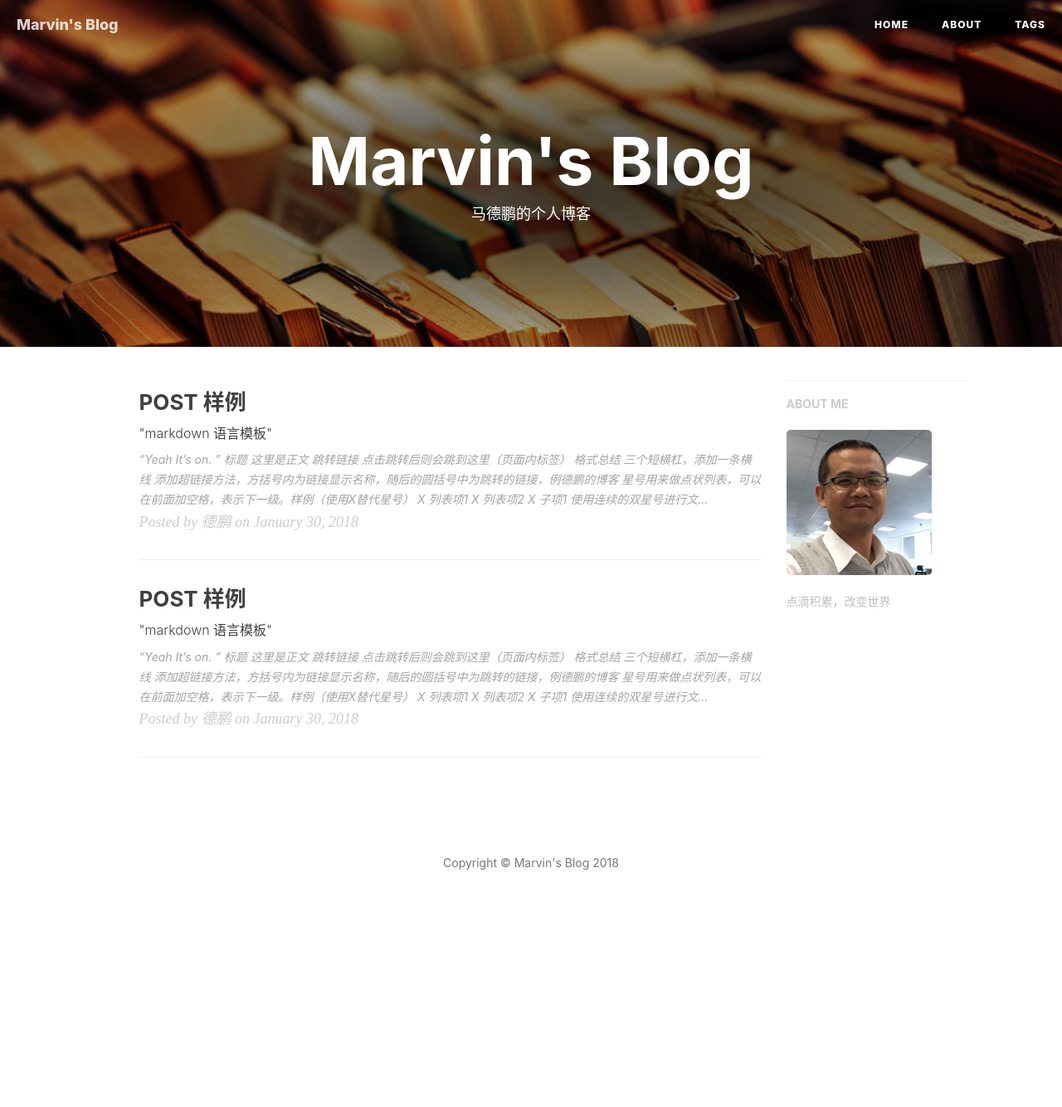
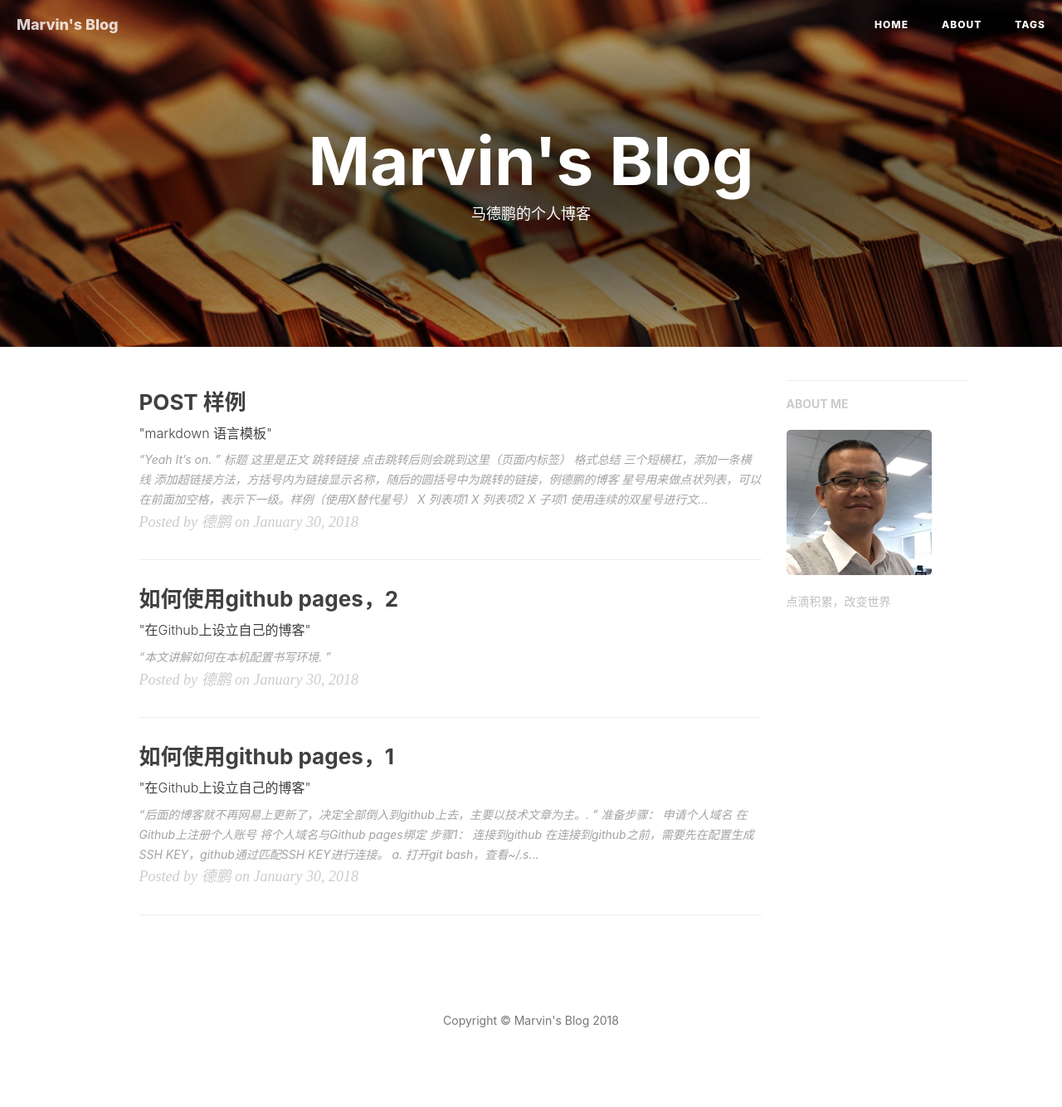
Before and after one commit to ma-depeng/ma-depeng.github.io, a Jekyll site: the page built from index.html, in a window 1280 px wide. Shown: the whole page at 83% size. Built offline with Jekyll 4.4.1, drawn with Linux system fonts in a browser that asks for light colours; nearby versions of some CDN libraries; the list of posts is cut into pages by our own code; comment, search, counter and statistics services are not loaded; before the commit the page ends 1144 px from its top, so only the background shows below that.

Commit message:
发布博文

```diff
--- a/_posts/2018-01-30-01-Use Github.markdown
+++ /dev/null
@@ -1,34 +0,0 @@
----
-layout:     post
-title:      "POST 样例"
-subtitle:   " \"markdown 语言模板\""
-date:       2018-01-30 21:00:00
-author:     "德鹏"
-header-img: "img/post-bg-2015.jpg"
-catalog: true
-tags:
-    - 其它杂记
----
-
-> “Yeah It's on. ”
-
-
-## 标题
-
-这里是正文
-
-[跳转链接](#build)
-
-<p id = "build"></p>
-点击跳转后则会跳到这里（页面内标签）
-
-## 格式总结
-1. 三个短横杠，添加一条横线
-2. 添加超链接方法，方括号内为链接显示名称，随后的圆括号中为跳转的链接，例[德鹏的博客](http://www.madepeng.com)
-3. 星号用来做点状列表，可以在前面加空格，表示下一级。样例（使用X替代星号）
-   X 列表项1
-   X 列表项2
-    X 子项1
-4. 使用连续的双星号进行文字加粗，样例（使用X替代星号），XX这里是加粗文字XX
-5. 使用上斜点用来标红，样例`这里是标红文字`
-6. 可以在文中直接使用HTML
--- /dev/null
+++ b/_posts/2018-01-30-01-Use-Github-1.markdown
@@ -0,0 +1,63 @@
+---
+layout:     post
+title:      "如何使用github pages，1"
+subtitle:   " \"在Github上设立自己的博客\""
+date:       2018-01-30 21:00:00
+author:     "德鹏"
+header-img: "img/post-bg.png"
+catalog: true
+tags:
+    - 其它杂记
+---
+
+> “后面的博客就不再网易上更新了，决定全部倒入到github上去，主要以技术文章为主。. ”
+
+准备步骤：
+1. 申请个人域名
+2. 在Github上注册个人账号
+3. 将个人域名与Github pages绑定
+
+## 步骤1： 连接到github
+
+在连接到github之前，需要先在配置生成SSH KEY，github通过匹配SSH KEY进行连接。
+**a. 打开git bash，查看~/.ssh目录是否存在。** 如果不存在，则表示SSH从未使用。
+**b. 使用ssh-keygen命令，生成SSH KEY。**
+示例：
+$ ssh-keygen -t rsa -C "madepeng@madepeng.com"
+此时会提示输入密码，此密码为更新git时所用，可以防止别人更新。设置后，则会生成ssh key文件。
+生成的SSH KEY文件位于~/.ssh/目录下，id_rsa.pub。
+**c. 在github上设置ssh key。** 登录github后，在右上角>账户设置>SSH and GPG keys界面中，新建一个ssh key，将上一步得到的id_rsa.pub文件内容粘贴到内容框中。
+**d. 在本机使用ssh测试与github的连接。**
+示例：
+ssh -T git@github.com
+此时提示输入密码，输入密码后，出现下面提示，则表示连接成功。
+Hi ma-depeng! You've successfully authenticated, but GitHub does not provide shell access.
+至此，本机已成功连接至github。
+**e. 创建本机的git更新名称和邮箱。** git为一个版本控制软件，因此使用用户名称和邮箱来区分更新。配置命令如下：
+$ git config --global user.name "madepeng"
+$ git config --global user.mail "madepeng@outlook.com"
+
+
+##步骤2：在git hub上设置自己的专属page
+登录git hub后，点击右上角的+号，增加一个repository，将其名称命令为ma-depeng.github.io。此时的xxx.github.io中的XXX必须与用户名相同，否则无法显示。设置好后，在此repository的首页面已经有提示，使用命令行在本机建立一个repository，然后再发布到github上去。
+echo "# madepeng.github.io" >> README.md
+git init
+git add README.md
+git commit -m "first commit"
+git remote add origin https://github.com/ma-depeng/ma-depeng.github.io.git
+git push -u origin master
+
+注意，如果是在一个新建的目录中创建repository，则需要再将使用git --global 设置用户名和邮箱。否则执行到第四句时，会有提示。
+
+建议下载github desktop客户端进行更新，操作更方便。命令行容易忘记。使用github desktop时，需要先在本地commit更改，再点击右上push到线上工程。
+
+增加一个index.html后，则可以访问ma-depeng.github.io。
+
+##步骤3：将自己的域名解析到github page
+在个人域名管理中，添加以下两条A记录：
+192.30.252.153
+192.30.252.154
+添加一条CNAME，指向ma-depeng.github.io
+域名解析生效时间比较慢，可能长达一天，耐心等待。
+
+如何进行博客内容发布，放在另外一的篇日志中。
--- /dev/null
+++ b/_posts/2018-01-30-01-Use-Github-2.markdown
@@ -0,0 +1,13 @@
+---
+layout:     post
+title:      "如何使用github pages，2"
+subtitle:   " \"在Github上设立自己的博客\""
+date:       2018-01-30 21:00:00
+author:     "德鹏"
+header-img: "img/post-bg.png"
+catalog: true
+tags:
+    - 其它杂记
+---
+
+> “本文讲解如何在本机配置书写环境. ”
--- a/_posts/2018-01-30-Change-to-here.markdown
+++ b/_posts/2018-01-30-Change-to-here.markdown
@@ -4,7 +4,7 @@ title:      "POST 样例"
 subtitle:   " \"markdown 语言模板\""
 date:       2018-01-30 21:00:00
 author:     "德鹏"
-header-img: "img/post-bg-2015.jpg"
+header-img: "img/post-bg.png"
 catalog: true
 tags:
     - 其它杂记
@@ -32,3 +32,4 @@ tags:
 4. 使用连续的双星号进行文字加粗，样例（使用X替代星号），XX这里是加粗文字XX
 5. 使用上斜点用来标红，样例`这里是标红文字`
 6. 可以在文中直接使用HTML
+7. 右尖括号，表示斜体
--- a/tags.html
+++ b/tags.html
@@ -1,7 +1,7 @@
 ---
 title: "Tags"
 layout: default
-description: keep hungry keep foolish
+description: 本博客中所有标签
 header-img: "img/tag-bg.jpg"
 ---
 
```
Also changed, not shown: img/post-bg-2015.jpg (deleted), 2 other files.
